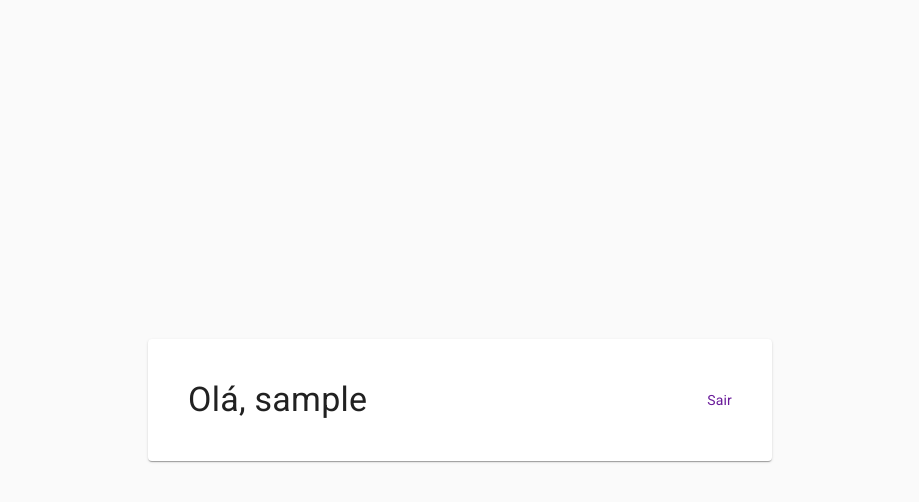
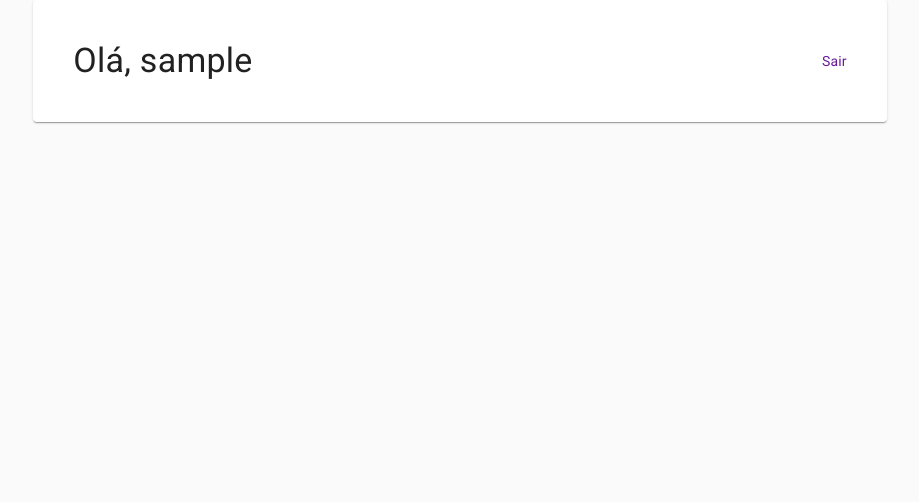
Before and after one commit to pedrov4z/material-ui-login, a React (Create React App) app in the folder web/: page /dashboard in a window 1280 px wide. Shown: the top 502 px of the page, without its empty margins (180-1099 px from the left). Built offline with nearby package versions, Linux system fonts and the light colour scheme; sample sign-in values are in the browser's storage; the HTML template or start-up script is replaced by a standard one.

Commit message:
feat: style clients list

```diff
--- a/web/src/components/ClientsList/index.tsx
+++ b/web/src/components/ClientsList/index.tsx
@@ -50,24 +50,24 @@ const ClientsList: React.FC<ClientsListProps> = ({ clients }) => {
         <Paper className={classes.clientsPaper}>
           <Grid container spacing={3}>
             {clients.length > 0 && clients.map((client: any) => (
-              <Grid item xs={12} sm={6} key={client.id}>
+              <Grid item xs={12} /* md={6} lg={4}  */key={client.id} style={{display: 'flex', justifyContent: 'center', width: '100%'}} >
                 <Paper className={classes.clientPaper}>
                   <Box>
                     <Avatar />
                   </Box>
                   <Box className={classes.profileInfo}>
                     <Box className={classes.typographyWithIcon}>
-                      <PermIdentity />
+                      <PermIdentity className={classes.typographyIcon} />
                       <Typography variant="h6">{client.name}</Typography>
                     </Box>
                     <Box className={classes.typographyWithIcon}>
-                      <Domain />
+                      <Domain className={classes.typographyIcon} />
                       <Typography>{client.cnpj}</Typography>
                     </Box>
 
                     {client.contactInformation.map((info: any) => (
                       <Box className={classes.typographyWithIcon}>
-                        <ContactPhone />
+                        <ContactPhone className={classes.typographyIcon} />
                         <Typography>{info.cellphone}</Typography>
                       </Box>
                     ))}
--- a/web/src/components/ClientsList/styles.ts
+++ b/web/src/components/ClientsList/styles.ts
@@ -11,22 +11,29 @@ const useStyles = makeStyles((theme) => ({
   clientsPaper: {
     marginTop: theme.spacing(2),
     padding: theme.spacing(2),
+    minWidth: '240px',
   },
 
   clientPaper: {
     display: 'flex',
     alignItems: 'center',
+    width: '100%',
     padding: theme.spacing(2),
   },
 
   profileInfo: {
-    marginLeft: theme.spacing(1)
+    marginLeft: theme.spacing(2)
   },
 
   typographyWithIcon: {
     display: 'flex',
     alignItems: 'center',
-  }
+    flexWrap: 'wrap',
+  },
+
+  typographyIcon: {
+    marginRight: theme.spacing(1)
+  },
 }))
 
 export default useStyles
--- a/web/src/pages/Dashboard/index.tsx
+++ b/web/src/pages/Dashboard/index.tsx
@@ -1,6 +1,13 @@
 import React, { useState, useEffect } from 'react'
 
-import { Paper, Container, Typography, Link, Box } from '@material-ui/core'
+import {
+  Paper,
+  Container,
+  Typography,
+  Link,
+  Box,
+  Grid,
+} from '@material-ui/core'
 
 import { useAuthContext } from '../../contexts/AuthContext'
 
@@ -31,7 +38,8 @@ const Dashboard: React.FC = () => {
   }, [user])
 
   return (
-    <Container className={classes.dashboardPageContainer}>
+    <Grid container className={classes.dashboardPageContainer}>
+      <Grid item xs={12} sm={8}>
         <Paper className={classes.paper}>
           <Box className={classes.titleBar}>
             <Typography variant="h4">Olá, {user.name}</Typography>
@@ -41,9 +49,10 @@ const Dashboard: React.FC = () => {
             </Link>
           </Box>
 
-        {user.role === "ADMIN" && <ClientsList clients={clients} />}
+          {user.role === 'ADMIN' && <ClientsList clients={clients} />}
         </Paper>
-    </Container>
+      </Grid>
+    </Grid>
   )
 }
 
--- a/web/src/pages/Dashboard/styles.ts
+++ b/web/src/pages/Dashboard/styles.ts
@@ -4,13 +4,11 @@ const useStyles = makeStyles((theme) => ({
   dashboardPageContainer: {
     minHeight: '100%',
     display: 'flex',
-    alignItems: 'center',
     justifyContent: 'center',
-    padding: theme.spacing(2),
   },
 
   paper: {
-    width: '50%',
+    width: '100%',
     padding: theme.spacing(5),
     display: 'flex',
     justifyContent: 'center',
@@ -24,6 +22,7 @@ const useStyles = makeStyles((theme) => ({
     alignItems: 'center',
     justifyContent: 'space-between',
     flexWrap: 'wrap',
+    wordBreak: 'break-all',
   },
 
   link: {
```
Lines whose indentation alone changed are shown as unchanged.
